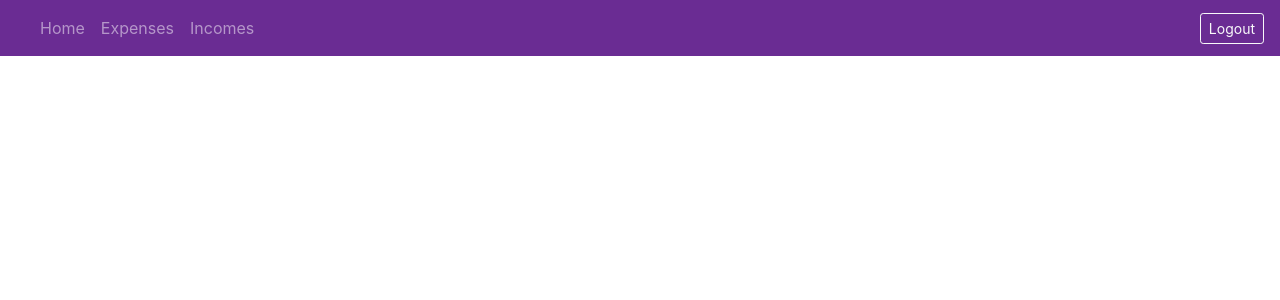
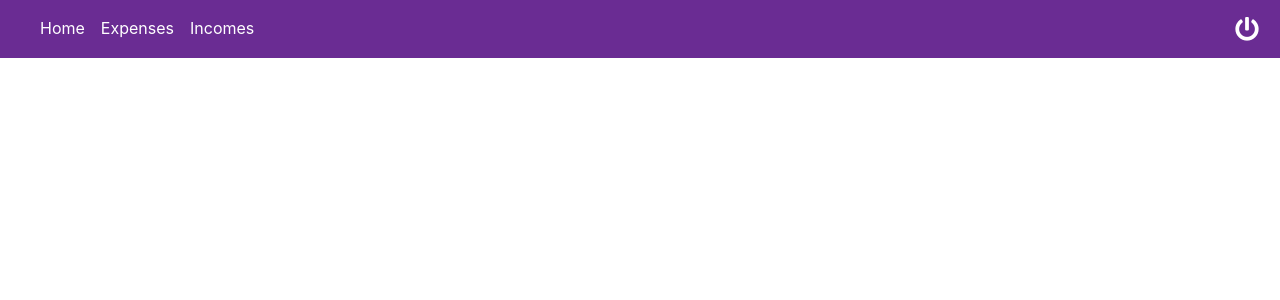
Before and after one commit to isaakbormental/saveMoney, a Django app: page / in a window 1280 px wide. Shown: the top 300 px of the page. Run offline with Django 3.2, Linux system fonts and the light colour scheme; the visitor is signed in with stand-in values (Sample User, id 1); some libraries are stand-ins or nearby versions.

Commit message:
Restyle navbar

```diff
--- /dev/null
+++ b/account/static/css/navbar.css
@@ -0,0 +1,25 @@
+.nav-link-custom {
+    padding: .5rem .5rem;
+    display: inline-block;
+    color: white;
+    text-decoration: none;
+}
+
+.nav-link-custom::after {
+    content: '';
+    display: block;
+    width: 0;
+    height: 2px;
+    background: white;
+    transition: width .3s;
+}
+
+.nav-link-custom:hover::after {
+    width: 100%;
+    //transition: width .3s;
+}
+
+.nav-link-custom:hover {
+    color: white;
+    text-decoration: none;
+}
--- a/account/templates/includes/personal_navbar.html
+++ b/account/templates/includes/personal_navbar.html
@@ -1,8 +1,10 @@
 <nav class="navbar navbar-expand-lg navbar-dark" style="background-color: #6a2c93;">
+
+    <link rel="stylesheet" href="https://use.fontawesome.com/releases/v5.8.2/css/all.css" integrity="sha384-oS3vJWv+0UjzBfQzYUhtDYW+Pj2yciDJxpsK1OYPAYjqT085Qq/1cq5FLXAZQ7Ay" crossorigin="anonymous">
     <a class="navbar-brand" href="/">
         {% load static %}
     </a>
-
+    <link rel="stylesheet" href="{% static 'css/navbar.css' %}" type="text/css">
     <button class="navbar-toggler" type="button" data-toggle="collapse" data-target="#navbarSupportedContent"
         aria-controls="navbarSupportedContent" aria-expanded="false" aria-label="Toggle navigation">
         <span class="navbar-toggler-icon"></span>
@@ -11,15 +13,14 @@
     <div class="collapse navbar-collapse" id="navbarSupportedContent">
         <ul class="navbar-nav mr-auto">
             <li class="nav-item">
-                <a class="nav-link" href="{% url 'index' %}" role="button">Home</a>
+                <a class="nav-link-custom" href="{% url 'index' %}" role="button">Home</a>
+            </li>
+            <li class="nav-item">
+                <a class="nav-link-custom" href="{% url 'expenses-list' %}" role="button">Expenses</a>
 
             </li>
             <li class="nav-item">
-                <a class="nav-link" href="{% url 'expenses-list' %}" role="button">Expenses</a>
-
-            </li>
-            <li class="nav-item">
-                <a class="nav-link" href="incomes/">Incomes</a>
+                <a class="nav-link-custom" href="incomes/">Incomes</a>
             </li>
             <li class="nav-item">
 {#                <a class="nav-link" href="{% url 'human-resources' %}">HR</a>#}
@@ -27,7 +28,11 @@
         </ul>
         {% if user.is_authenticated %}
         <div class="nav-item my-2 my-lg-0">
-            <a class="btn btn-outline-light btn-sm my-2 my-sm-0" href="{% url 'logout' %}">Logout </a>
+{#            <a class="btn btn-outline-light btn-sm my-2 my-sm-0" href="{% url 'logout' %}">Logout </a>#}
+            <a href="{% url 'logout' %}">
+                <i class="fas fa-power-off" style="font-size:24px;color:white; margin: 0; padding: 5px"></i>
+            </a>
+
         </div>
         {% endif %}
     </div>
--- a/account/templates/layouts/base.html
+++ b/account/templates/layouts/base.html
@@ -6,6 +6,7 @@
     <title>MoneyPig</title>
     <script src="https://code.jquery.com/jquery-3.3.1.slim.min.js" integrity="sha384-q8i/X+965DzO0rT7abK41JStQIAqVgRVzpbzo5smXKp4YfRvH+8abtTE1Pi6jizo" crossorigin="anonymous"></script>
     <link rel="stylesheet" href="https://stackpath.bootstrapcdn.com/bootstrap/4.3.1/css/bootstrap.min.css" integrity="sha384-ggOyR0iXCbMQv3Xipma34MD+dH/1fQ784/j6cY/iJTQUOhcWr7x9JvoRxT2MZw1T" crossorigin="anonymous">
+
     <link rel="shortcut icon" href="{% static 'favicon/favicon.ico'%}">
 
 </head>
```
